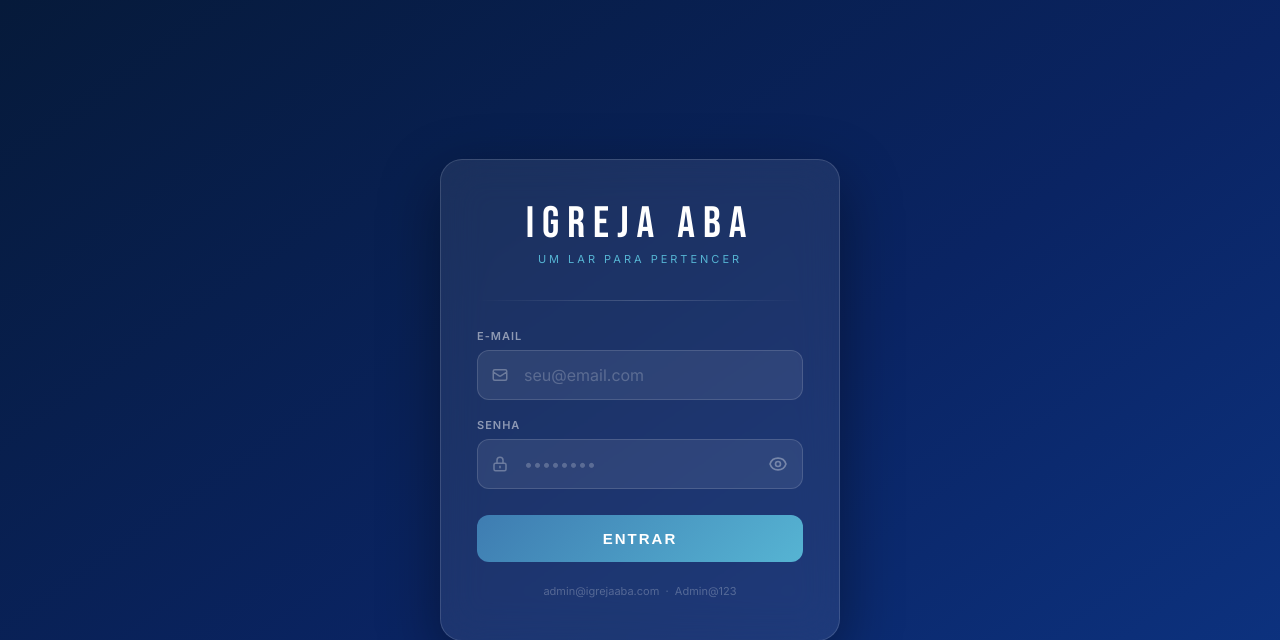
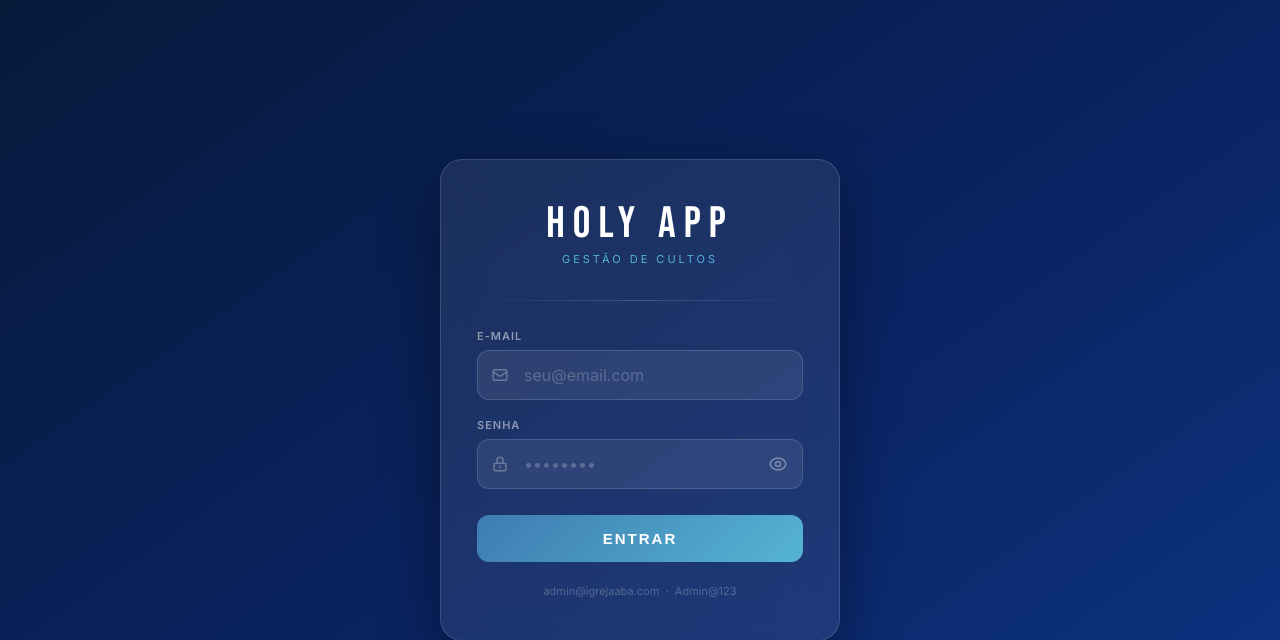
Before and after one commit to Savedrr/igreja-aba-v3, a Flask app: page / in a window 1280 px wide. Shown: the top 640 px of the page. Run offline with Flask 3, Linux system fonts and the light colour scheme; some libraries are stand-ins or nearby versions.

```diff
--- a/templates/index.html
+++ b/templates/index.html
@@ -3,13 +3,13 @@
 <head>
 <meta charset="UTF-8">
 <meta name="viewport" content="width=device-width,initial-scale=1.0,maximum-scale=1.0,user-scalable=no">
-<title>ABA Cultos</title>
+<title>Holy App</title>
 <link rel="icon" type="image/x-icon" href="/static/favicon.ico">
 <link rel="manifest" href="/static/manifest.json">
 <meta name="theme-color" content="#0A2463">
 <meta name="apple-mobile-web-app-capable" content="yes">
 <meta name="apple-mobile-web-app-status-bar-style" content="black-translucent">
-<meta name="apple-mobile-web-app-title" content="ABA Cultos">
+<meta name="apple-mobile-web-app-title" content="Holy App">
 <link rel="preconnect" href="https://fonts.googleapis.com">
 <link href="https://fonts.googleapis.com/css2?family=Bebas+Neue&family=Inter:wght@400;500;600;700&display=swap" rel="stylesheet">
 <style>
@@ -204,8 +204,8 @@
 <body>
 
 <div class="card">
-  <div class="title">IGREJA ABA</div>
-  <div class="sub">Um Lar Para Pertencer</div>
+  <div class="title">HOLY APP</div>
+  <div class="sub">Gestão de Cultos</div>
   <div class="divider"></div>
 
   <!-- E-mail -->
```
Also changed, not shown: templates/app.html (+12 -11 lines), templates/formulario.html (+4 -4 lines), static/apple-touch-icon.png, static/favicon-16.png, static/favicon-32.png, static/favicon.ico, static/favicon.png, static/icon-192.png, static/icon-512.png, static/manifest.json.
